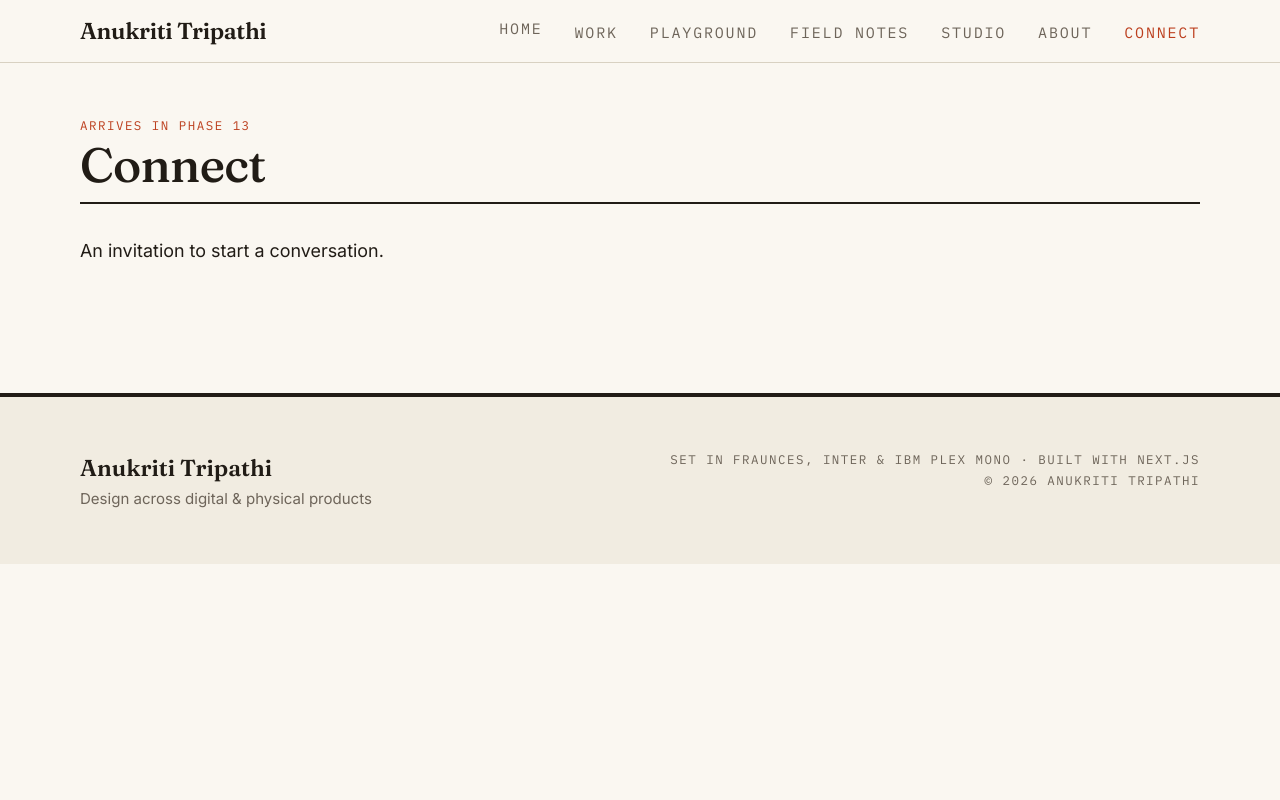
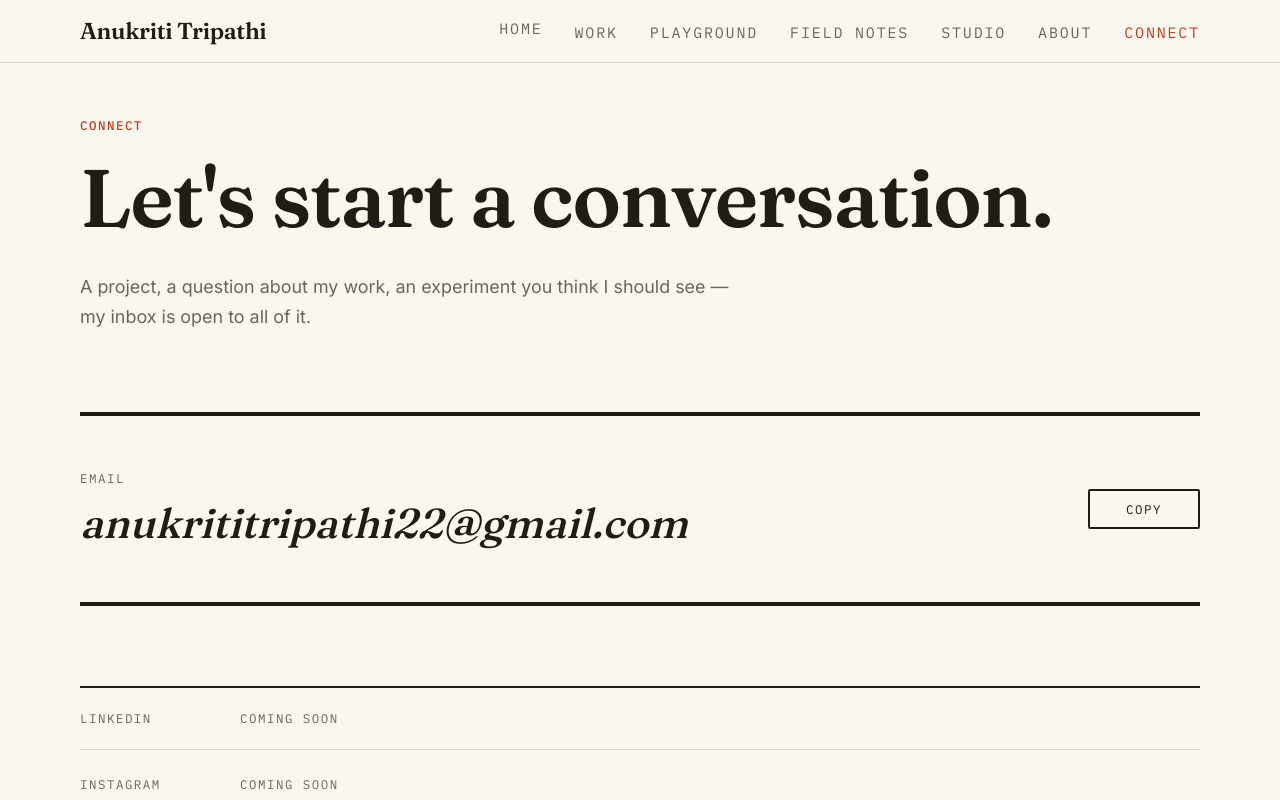
Before and after one commit to anukriti110portfolio/anukriti-portfolio, a Next.js app: page /connect in a window 1280 px wide. Shown: the top 800 px of the page. Built offline with nearby package versions, Linux system fonts and the light colour scheme; a web font is replaced by a local one.

Commit message:
build connect page with central site config

```diff
--- /dev/null
+++ b/app/connect/page.module.css
@@ -0,0 +1,124 @@
+.pageTitle {
+  font-family: var(--font-mono);
+  font-size: var(--text-xs);
+  font-weight: 500;
+  text-transform: uppercase;
+  letter-spacing: var(--tracking-caps);
+  color: var(--accent);
+  max-width: none;
+}
+
+.title {
+  font-size: var(--text-hero);
+  font-weight: 560;
+  margin-top: var(--space-sm);
+  max-width: none;
+}
+
+.lede {
+  color: var(--muted);
+  max-width: var(--content-reading);
+  margin-top: var(--space-md);
+}
+
+.emailPlate {
+  display: flex;
+  flex-wrap: wrap;
+  align-items: center;
+  gap: var(--space-md);
+  border-block: var(--border-heavy) solid var(--foreground);
+  padding-block: var(--space-lg);
+  margin-top: var(--space-xl);
+}
+
+.emailGroup {
+  display: flex;
+  flex-direction: column;
+  gap: var(--space-2xs);
+  flex-grow: 1;
+}
+
+.emailLabel {
+  font-family: var(--font-mono);
+  font-size: var(--text-xs);
+  text-transform: uppercase;
+  letter-spacing: var(--tracking-caps);
+  color: var(--muted);
+  max-width: none;
+}
+
+.emailLink {
+  font-family: var(--font-display);
+  font-style: italic;
+  font-weight: 500;
+  font-size: clamp(1.35rem, 1rem + 2.4vw, 2.6rem);
+  line-height: var(--leading-snug);
+  text-decoration: none;
+  overflow-wrap: anywhere;
+  transition: color var(--dur-fast) var(--ease-out);
+}
+
+.emailLink:hover,
+.emailLink:focus-visible {
+  color: var(--accent);
+  text-decoration: underline;
+  text-underline-offset: 0.12em;
+}
+
+.directory {
+  list-style: none;
+  margin: 0;
+  padding: 0;
+  border-top: var(--border-rule) solid var(--foreground);
+  margin-top: var(--space-xl);
+}
+
+.row {
+  display: grid;
+  grid-template-columns: auto 1fr;
+  align-items: baseline;
+  gap: var(--space-md);
+  padding-block: var(--space-sm);
+  border-bottom: var(--border-thin) solid var(--line);
+}
+
+.rowLabel {
+  font-family: var(--font-mono);
+  font-size: var(--text-xs);
+  text-transform: uppercase;
+  letter-spacing: var(--tracking-caps);
+  color: var(--muted);
+  min-width: 8rem;
+  max-width: none;
+}
+
+.rowValue {
+  font-size: var(--text-base);
+  max-width: none;
+}
+
+.rowLink {
+  text-decoration: none;
+  color: var(--foreground);
+  transition: color var(--dur-fast) var(--ease-out);
+}
+
+.rowLink::after {
+  content: " \2197";
+  font-size: 0.85em;
+  color: var(--muted);
+}
+
+.rowLink:hover,
+.rowLink:focus-visible {
+  color: var(--accent);
+}
+
+.missing {
+  color: var(--muted);
+  font-family: var(--font-mono);
+  font-size: var(--text-xs);
+  letter-spacing: var(--tracking-caps);
+  text-transform: uppercase;
+  max-width: none;
+}
--- a/app/connect/page.tsx
+++ b/app/connect/page.tsx
@@ -1,20 +1,73 @@
 import type { Metadata } from "next";
-import SectionHeader from "@/components/SectionHeader";
+import CopyEmail from "@/components/CopyEmail";
+import { siteConfig } from "@/lib/site";
+import styles from "./page.module.css";
 
 export const metadata: Metadata = {
   title: "Connect — Anukriti Tripathi",
   description: "Start a conversation with Anukriti Tripathi.",
 };
 
+type Channel = {
+  label: string;
+  url: string;
+  display?: string;
+};
+
 export default function ConnectPage() {
+  const channels: Channel[] = [
+    { label: "LinkedIn", url: siteConfig.linkedin },
+    { label: "Instagram", url: siteConfig.instagram },
+    { label: "GitHub", url: siteConfig.github },
+    { label: "Resume", url: siteConfig.resumePath, display: "Download PDF" },
+  ];
+
   return (
     <main className="wrap page">
-      <SectionHeader
-        id="connect-title"
-        kicker="Arrives in Phase 13"
-        title="Connect"
-      />
-      <p>An invitation to start a conversation.</p>
+      <p className={styles.pageTitle}>Connect</p>
+      <h1 className={styles.title}>Let&apos;s start a conversation.</h1>
+      <p className={styles.lede}>
+        A project, a question about my work, an experiment you think I should
+        see — my inbox is open to all of it.
+      </p>
+
+      <div className={styles.emailPlate}>
+        <div className={styles.emailGroup}>
+          <span className={styles.emailLabel}>Email</span>
+          <a href={`mailto:${siteConfig.email}`} className={styles.emailLink}>
+            {siteConfig.email}
+          </a>
+        </div>
+        <CopyEmail email={siteConfig.email} />
+      </div>
+
+      <ul className={styles.directory}>
+        {channels.map((channel) => (
+          <li key={channel.label} className={styles.row}>
+            <span className={styles.rowLabel}>{channel.label}</span>
+            {channel.url ? (
+              <a
+                href={channel.url}
+                className={`rowLink ${styles.rowValue} ${styles.rowLink}`}
+                target="_blank"
+                rel="noopener noreferrer"
+              >
+                {channel.display ?? channel.url.replace(/^https?:\/\/(www\.)?/, "")}
+              </a>
+            ) : (
+              <span className={`${styles.rowValue} ${styles.missing}`}>
+                Coming soon
+              </span>
+            )}
+          </li>
+        ))}
+      </ul>
+
+      {!siteConfig.linkedin && !siteConfig.instagram && !siteConfig.github && (
+        <p className={styles.missing} style={{ marginTop: "var(--space-md)" }}>
+          Add your links in lib/site.ts — one file, every page updates.
+        </p>
+      )}
     </main>
   );
 }
--- /dev/null
+++ b/components/CopyEmail.module.css
@@ -0,0 +1,25 @@
+.button {
+  font-family: var(--font-mono);
+  font-size: var(--text-xs);
+  text-transform: uppercase;
+  letter-spacing: var(--tracking-caps);
+  padding: var(--space-2xs) var(--space-sm);
+  border: var(--border-rule) solid var(--foreground);
+  border-radius: var(--radius-sm);
+  min-width: 7rem;
+  transition: background-color var(--dur-fast) var(--ease-out),
+    color var(--dur-fast) var(--ease-out),
+    box-shadow var(--dur-fast) var(--ease-out),
+    transform var(--dur-fast) var(--ease-out);
+}
+
+.button:hover {
+  box-shadow: 0.2rem 0.2rem 0 0 var(--foreground);
+  transform: translate(-2px, -2px);
+}
+
+.copied {
+  background: var(--accent);
+  border-color: var(--accent);
+  color: var(--accent-contrast);
+}
--- /dev/null
+++ b/components/CopyEmail.tsx
@@ -0,0 +1,37 @@
+"use client";
+
+import { useEffect, useRef, useState } from "react";
+import styles from "./CopyEmail.module.css";
+
+export default function CopyEmail({ email }: { email: string }) {
+  const [copied, setCopied] = useState(false);
+  const timerRef = useRef<ReturnType<typeof setTimeout> | null>(null);
+
+  useEffect(() => {
+    return () => {
+      if (timerRef.current) clearTimeout(timerRef.current);
+    };
+  }, []);
+
+  async function copyToClipboard() {
+    try {
+      await navigator.clipboard.writeText(email);
+      setCopied(true);
+      if (timerRef.current) clearTimeout(timerRef.current);
+      timerRef.current = setTimeout(() => setCopied(false), 2000);
+    } catch {
+      setCopied(false);
+    }
+  }
+
+  return (
+    <button
+      type="button"
+      onClick={copyToClipboard}
+      className={`${styles.button} ${copied ? styles.copied : ""}`}
+      aria-label={copied ? "Email copied" : "Copy email address"}
+    >
+      {copied ? "Copied" : "Copy"}
+    </button>
+  );
+}
--- /dev/null
+++ b/lib/site.ts
@@ -0,0 +1,9 @@
+export const siteConfig = {
+  name: "Anukriti Tripathi",
+  role: "Product & Interaction Designer",
+  email: "anukrititripathi22@gmail.com",
+  linkedin: "",
+  instagram: "",
+  github: "",
+  resumePath: "",
+};
```
